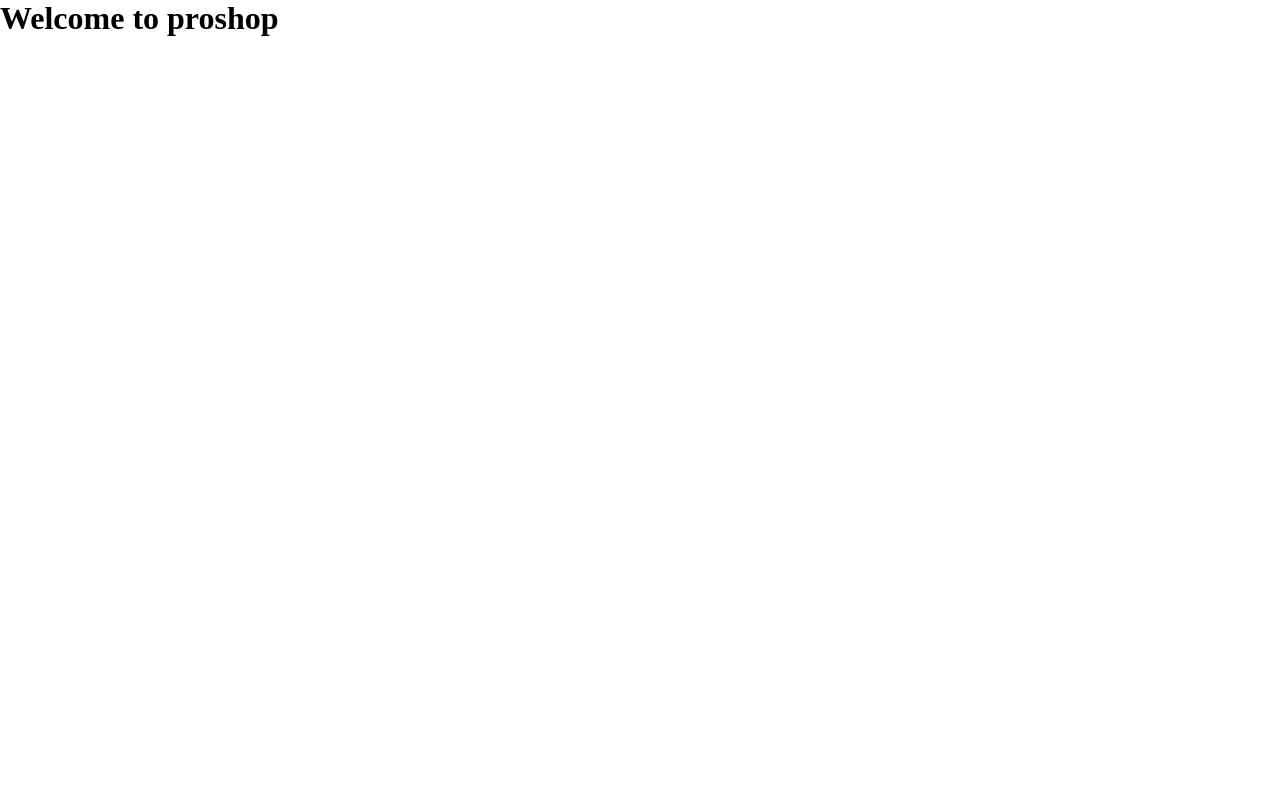
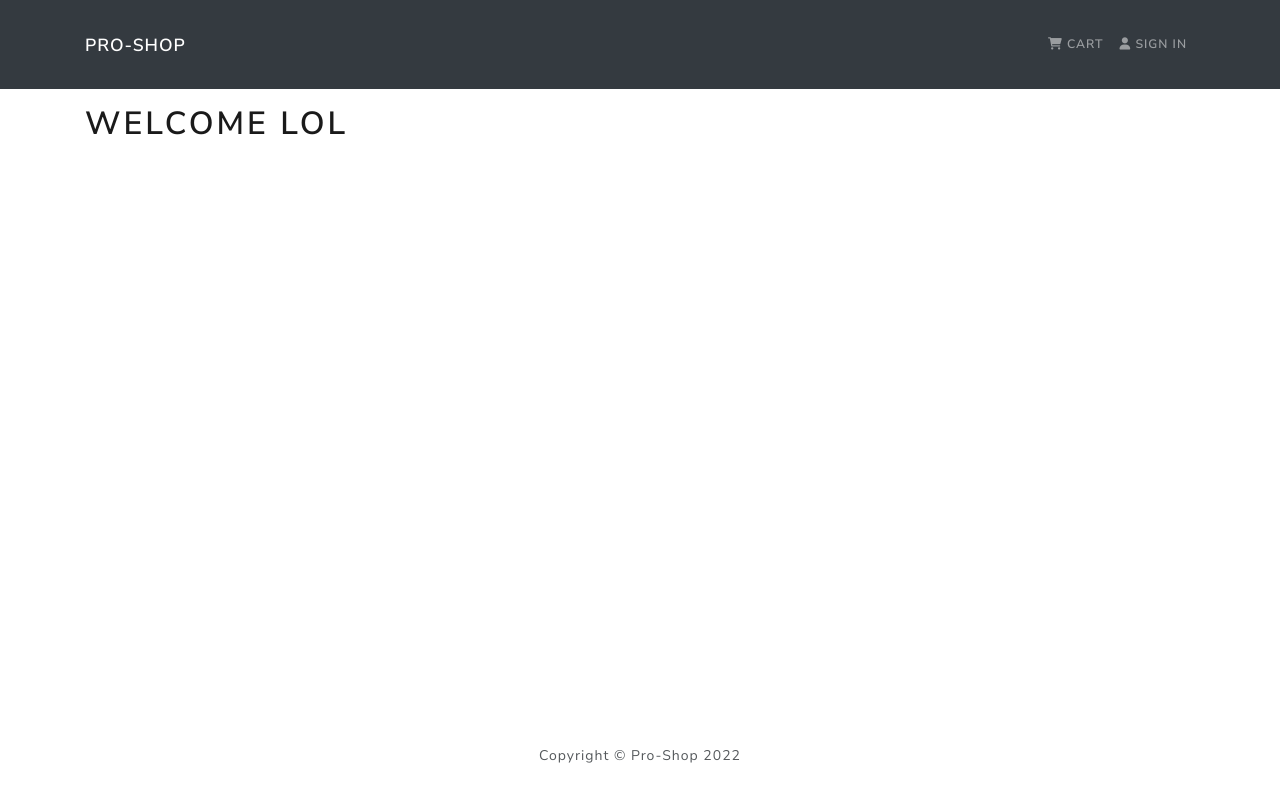
Before and after one commit to tapia1013/ecommern, a React (Create React App) app in the folder frontend/: page / in a window 1280 px wide. Built offline with nearby package versions, Linux system fonts and the light colour scheme.

Commit message:
installed react bootstrap and fontawesome, created header and fotoer and styles

```diff
--- a/frontend/package.json
+++ b/frontend/package.json
@@ -7,6 +7,7 @@
     "@testing-library/react": "^13.1.1",
     "@testing-library/user-event": "^13.5.0",
     "react": "^18.1.0",
+    "react-bootstrap": "^2.3.1",
     "react-dom": "^18.1.0",
     "react-scripts": "5.0.1",
     "web-vitals": "^2.1.4"
--- a/frontend/src/App.js
+++ b/frontend/src/App.js
@@ -1,9 +1,18 @@
+import { Container } from 'react-bootstrap';
 
+import Footer from "./components/Footer";
+import Header from "./components/Header";
 
 const App = () => {
   return (
     <>
-      <h1>Welcome to proshop</h1>
+      <Header />
+      <main className='py-3'>
+        <Container>
+          <h1>Welcome lol</h1>
+        </Container>
+      </main>
+      <Footer />
     </>
   );
 }
--- /dev/null
+++ b/frontend/src/components/Footer.js
@@ -0,0 +1,17 @@
+import { Container, Row, Col } from 'react-bootstrap';
+
+const Footer = () => {
+  return (
+    <footer>
+      <Container>
+        <Row>
+          <Col className='text-center py-3'>
+            Copyright &copy; Pro-Shop 2022
+          </Col>
+        </Row>
+      </Container>
+    </footer>
+  )
+}
+
+export default Footer
--- /dev/null
+++ b/frontend/src/components/Header.js
@@ -0,0 +1,25 @@
+import { Container, Nav, Navbar } from 'react-bootstrap';
+
+const Header = () => {
+  return (
+    <header>
+      <Navbar bg='dark' variant='dark' expand='lg' collapseOnSelect>
+        <Container>
+          <Navbar.Brand href='/'>Pro-Shop</Navbar.Brand>
+
+          <Navbar.Toggle aria-controls='basic-navbar-nav' />
+
+          <Navbar.Collapse id='basic-navbar-nav'>
+            <Nav className='ml-auto'>
+              <Nav.Link href='/cart'><i className='fas fa-shopping-cart'></i> Cart</Nav.Link>
+
+              <Nav.Link href='/login'><i className='fas fa-user'></i> Sign In</Nav.Link>
+            </Nav>
+          </Navbar.Collapse>
+        </Container>
+      </Navbar>
+    </header>
+  )
+}
+
+export default Header
--- a/frontend/src/index.css
+++ b/frontend/src/index.css
@@ -3,3 +3,7 @@
   margin: 0%;
   box-sizing: border-box;
 }
+
+main {
+  min-height: 80vh;
+}
--- a/frontend/src/index.js
+++ b/frontend/src/index.js
@@ -1,5 +1,6 @@
 import React from 'react';
 import ReactDOM from 'react-dom/client';
+import './bootstrap.min.css';
 import './index.css';
 import App from './App';
 import reportWebVitals from './reportWebVitals';
```
Also changed, not shown: 1 other file (tests, documents, lock files or other folders).
